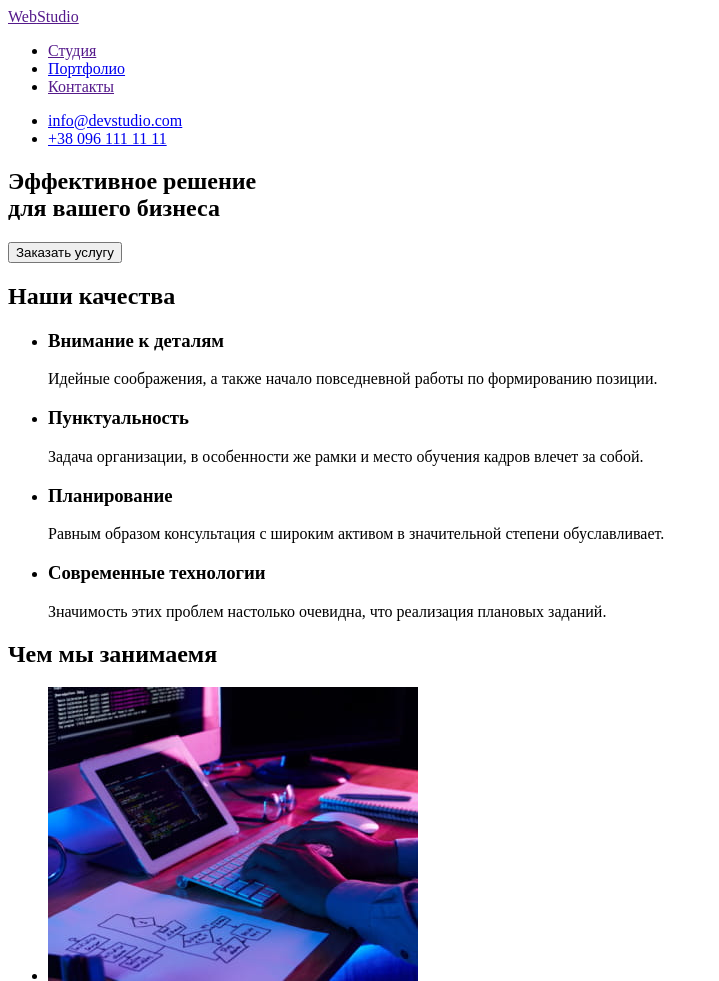
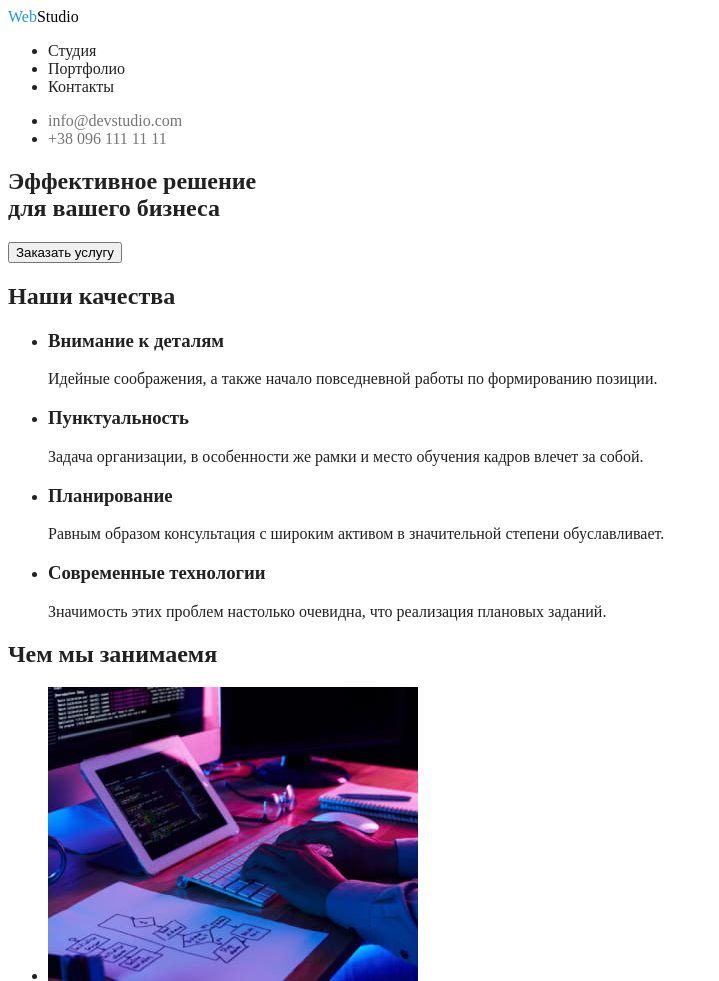
Before and after one commit to AndreyLytvynov/goit-markup-hw-02, a plain HTML site: page index.html in a window 1280 px wide. Shown: the top 981 px of the page, without its empty margins (0-719 px from the left). Drawn offline with Linux system fonts and the light colour scheme.

Commit message:
Aadded colors in header

```diff
--- a/css/style.css
+++ b/css/style.css
@@ -0,0 +1,42 @@
+/* Палитра цветов
+#000000 - черный цвет логотипа
+#212121 - черный цвет заголовков
+#757575 - цвет текста абзацев
+#FFFFFF - белый цевет
+#2196F3 - синий цвет акцента
+#E5E5E5 - цвет заднего фона страницы */
+
+:root {
+  --title-text-colore: #212121;
+  --paragraph-text-color: #757575;
+  --accent-color: #2196f3;
+}
+.link {
+  text-decoration: none;
+}
+
+body {
+  color: var(--title-text-colore);
+}
+
+/* Шапка */
+.logo {
+  color: var(--accent-color);
+}
+.logo .part-logo {
+  color: #000000;
+}
+.navigation .link {
+  color: var(--title-text-colore);
+}
+.navigation .link:focus,
+.navigation .link:hover {
+  color: var(--accent-color);
+}
+.header-contacts .link {
+  color: var(--paragraph-text-color);
+}
+.header-contacts .link:focus,
+.header-contacts .link:hover {
+  color: var(--accent-color);
+}
--- a/index.html
+++ b/index.html
@@ -13,17 +13,17 @@
 <body>
   <!-- Основная шапка сайта -->
   <header>
-    <a href="">Web<span>Studio</span></a>
+    <a class="logo link" href="">Web<span class="part-logo">Studio</span></a>
     <nav>
-      <ul>
-        <li><a href="">Студия</a></li>
-        <li><a href="./portfolio.html">Портфолио</a></li>
-        <li><a href="">Контакты</a></li>
+      <ul class="navigation list">
+        <li><a class="link" href="">Студия</a></li>
+        <li><a class="link" href="./portfolio.html">Портфолио</a></li>
+        <li><a class="link" href="">Контакты</a></li>
       </ul>
     </nav>
-    <ul>
-      <li><a href="mailto:info@devstudio.com">info@devstudio.com</a></li>
-      <li><a href="tel:+380961111111">+38 096 111 11 11</a></li>
+    <ul class="header-contacts list">
+      <li><a class="link" href="mailto:info@devstudio.com">info@devstudio.com</a></li>
+      <li><a class="link" href="tel:+380961111111">+38 096 111 11 11</a></li>
     </ul>
   </header>
   <!-- Основной контент сайта -->
```
